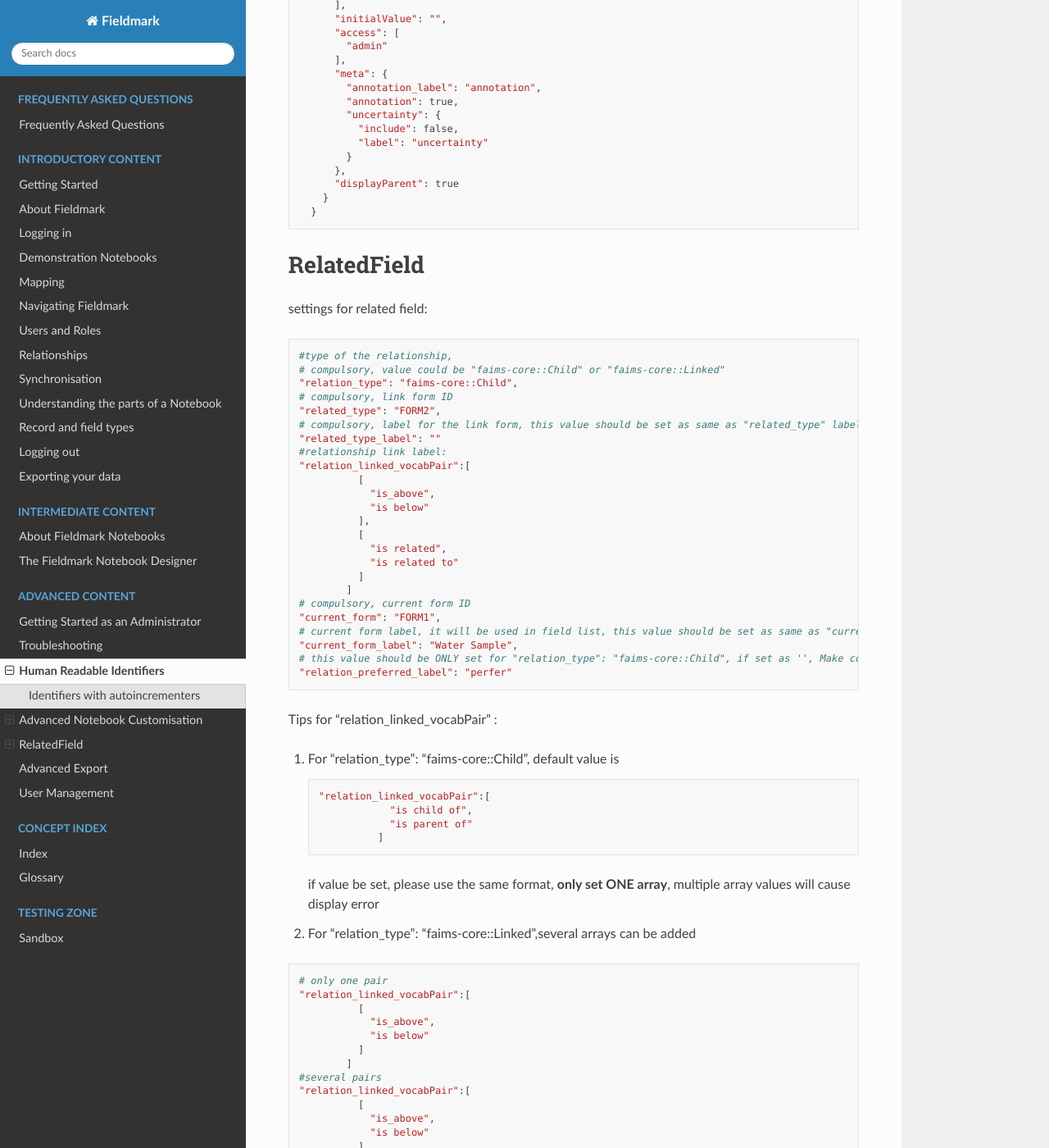
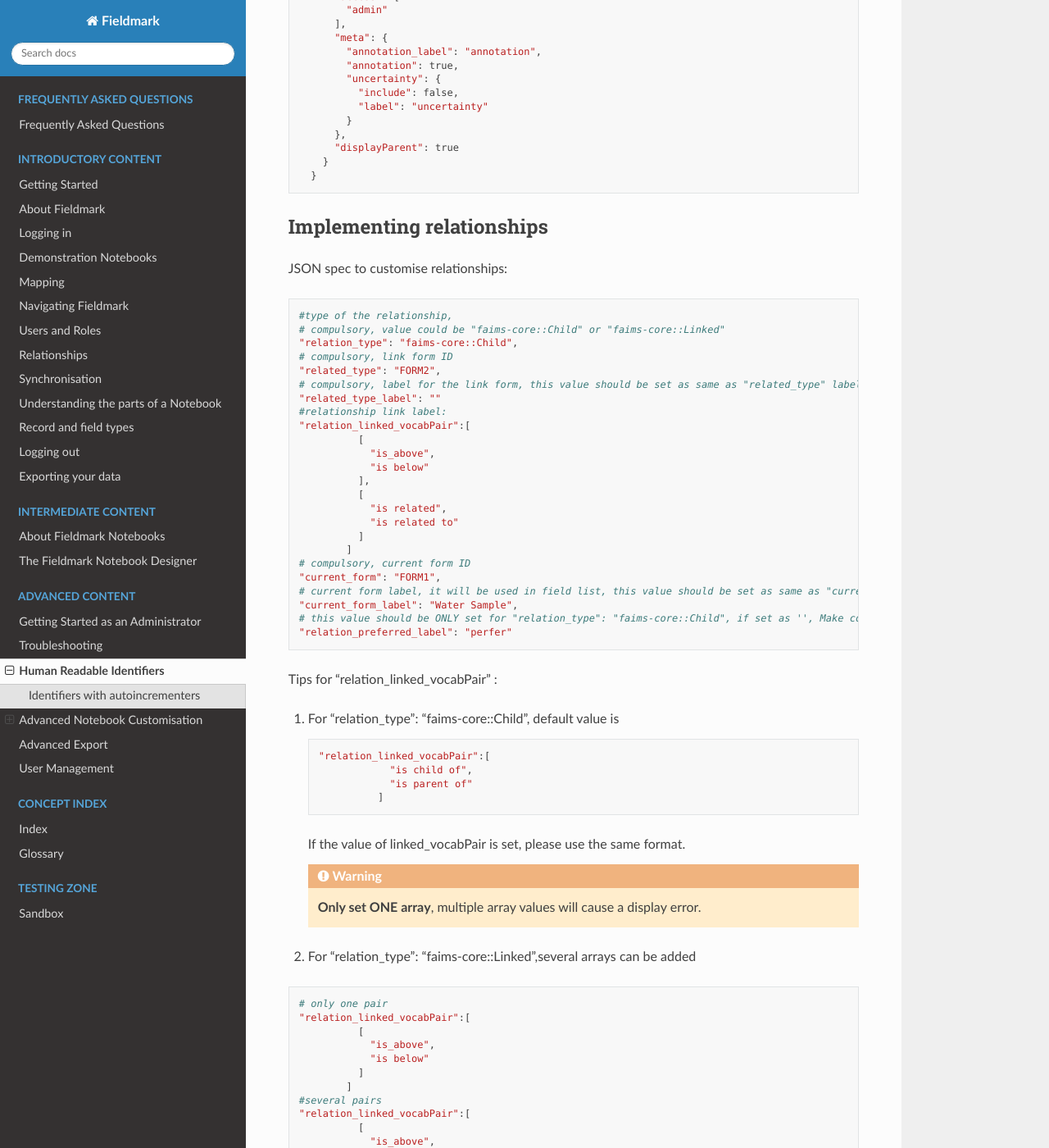
Before and after one commit to FAIMS/Fieldmark-Documentation, a Sphinx documentation site: the page built from docs/advanced/notebook-creation-advanced.md, in a window 1280 px wide and 1400 px high, scrolled down 8351 px. Shown: the whole window at 82% size. Built offline with Sphinx 7.4.7 and the Read the Docs theme 2.0.0, drawn with Linux system fonts in a browser that asks for light colours; pages that are not in the unit, such as notebooks, are missing from menus; some of the changed text lies outside the part shown.

Commit message:
a bit of typo hunting
Signed-off-by: Brian Ballsun-Stanton <denubis@noreply.users.github.com>

````diff
--- a/docs/advanced/notebook-creation-advanced.md
+++ b/docs/advanced/notebook-creation-advanced.md
@@ -141,7 +141,7 @@
 "valuetype": "full" #full path
 ```
 
-Key setup in option Json, ONLY below keys are accepted:
+Here is the specification for the hierarchical json:
 
 ```
 name: compulsory
@@ -150,7 +150,7 @@
 label: not compulsory #to show label for image, if not added, name will be used
 ```
 
-Field option:
+Example 1, without images:
 
 ```
 [
@@ -179,16 +179,11 @@
 ]
 ```
 
-Field option with images:
-
-steps:
+### Hierarchical vocabularies with images
 
 1.  Upload images in notebook designer Info > Attachments
-
 2.  Click ‘Save Notebook’ button in Submit Tab
-
 3.  Check if the image uploaded pop with ID in front of the image under ‘Files Attached’ list (if not, refresh the page)
-
 4.  Get the ID (example: Attachment-29c68347) for the image and add it into the json field option
 
 
@@ -249,7 +244,7 @@
 }
 ```
 
-example of field:
+### Worked example:
 
 ```
   "newfield44658d9c": {
@@ -459,9 +454,9 @@
   }
 ```
 
-# RelatedField
+## Implementing relationships
 
-settings for related field:
+JSON spec to customise relationships:
 
 ```
 #type of the relationship,
@@ -501,7 +496,11 @@
               ]
     ```
 
-    if value be set, please use the same format, **only set ONE array**, multiple array values will cause display error
+    If the value of linked_vocabPair is set, please use the same format.
+
+    :::{warning}
+    **Only set ONE array**, multiple array values will cause a display error.
+    :::
 
 2.  For "relation_type": "faims-core::Linked",several arrays can be added
 
@@ -527,7 +526,7 @@
         ]
 ```
 
-Example for "relation_type": "faims-core::Child"
+### Example for "relation_type": "faims-core::Child"
 
 ```
 "newfielddcc5a67e": {
@@ -580,7 +579,7 @@
     },
 ```
 
-example for "relation_type": "faims-core::Linked"
+### Example for "relation_type": "faims-core::Linked"
 
 ```
 "newfielda0c4eca4": {
````
Also changed, not shown: other parts of docs/advanced/notebook-creation-advanced.md (+1 -1 lines), docs/index.md (+0 -1 lines).
